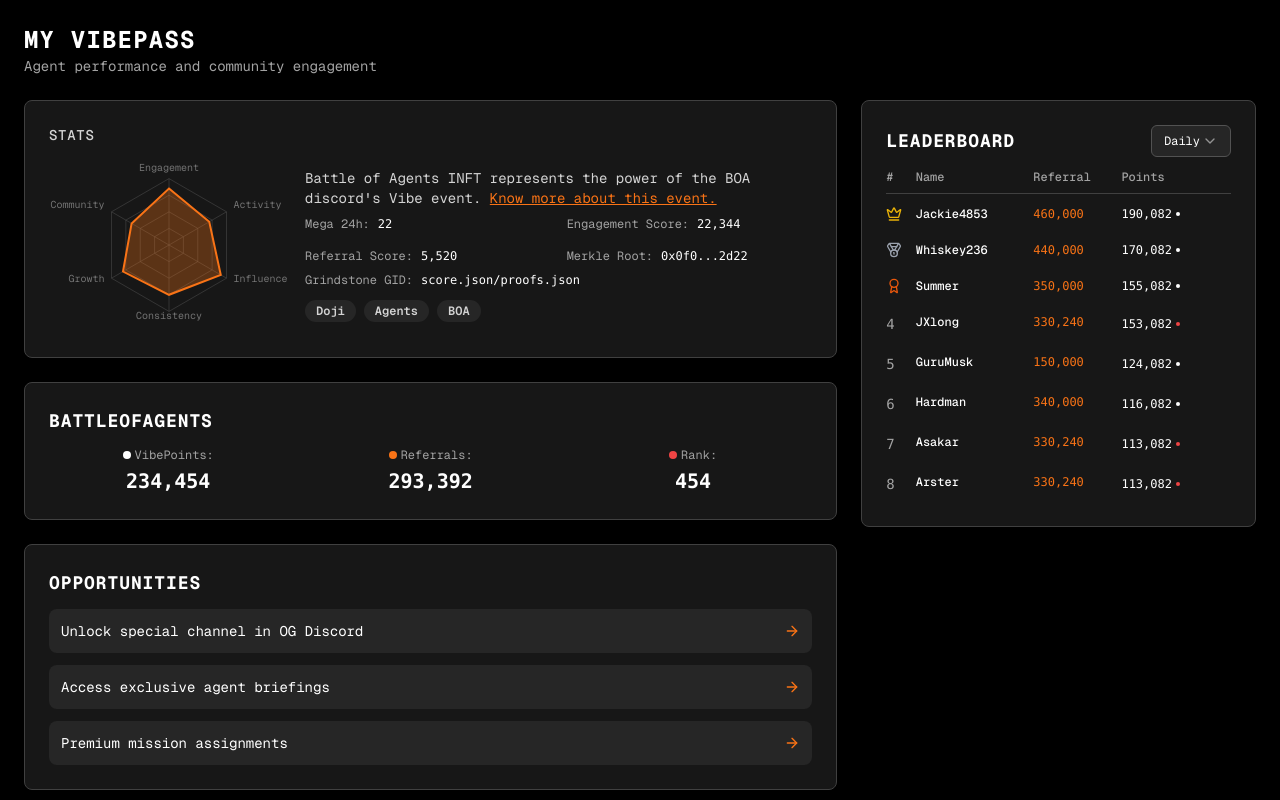
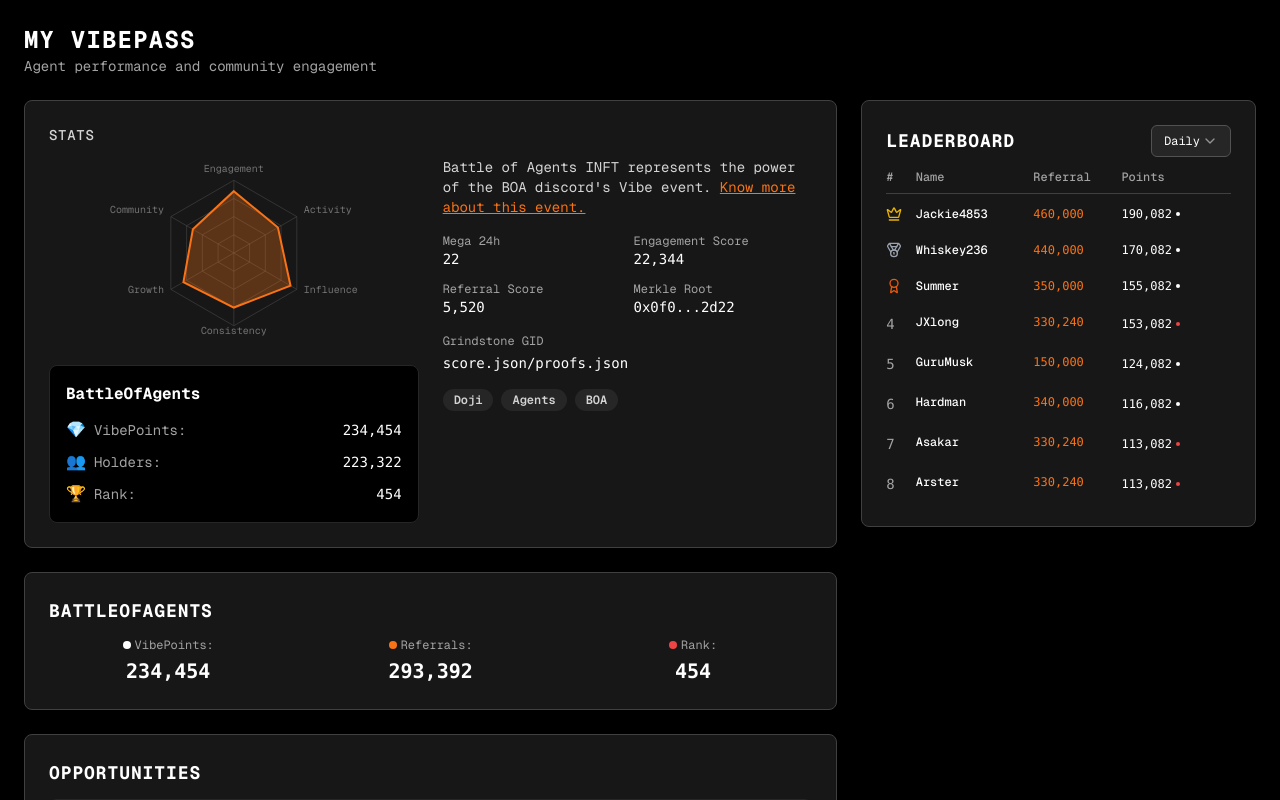
Before and after one commit to ContriXLimited/dolly-vibe-frontend, a Next.js app: page /vibepass-details in a window 1280 px wide. Shown: the top 800 px of the page. Built offline with nearby package versions, Linux system fonts and the light colour scheme.

Commit message:
add desc

```diff
--- a/app/vibepass-details/page.tsx
+++ b/app/vibepass-details/page.tsx
@@ -68,10 +68,12 @@ export default function VibePassDetailsPage() {
             <CardHeader className="pb-3">
               <CardTitle className="text-sm font-medium text-neutral-300 tracking-wider">STATS</CardTitle>
             </CardHeader>
-            <CardContent className="space-y-4">
-              <div className="flex items-center gap-4">
+            <CardContent>
+              <div className="grid grid-cols-1 lg:grid-cols-2 gap-6">
+                {/* Left Column - Radar Chart and Stats */}
+                <div className="space-y-4">
                   {/* Radar Chart */}
-                <div className="w-60 h-44 flex-shrink-0">
+                  <div className="w-full h-48">
                     <ResponsiveContainer width="100%" height="100%">
                       <RadarChart data={radarData}>
                         <PolarGrid
@@ -102,37 +104,71 @@ export default function VibePassDetailsPage() {
                     </ResponsiveContainer>
                   </div>
 
-                <div className="flex-1">
-                  <p className="text-sm text-neutral-300 mb-2">
+                  {/* BattleOfAgents Stats Card */}
+                  <div className="p-4 bg-black rounded-lg border border-neutral-800">
+                    <h3 className="text-white font-bold text-base mb-3">BattleOfAgents</h3>
+                    <div className="space-y-2">
+                      <div className="flex items-center justify-between">
+                        <div className="flex items-center gap-2">
+                          <span className="text-cyan-400">💎</span>
+                          <span className="text-neutral-400 text-sm">VibePoints:</span>
+                        </div>
+                        <span className="text-white font-mono text-sm">234,454</span>
+                      </div>
+                      <div className="flex items-center justify-between">
+                        <div className="flex items-center gap-2">
+                          <span className="text-yellow-500">👥</span>
+                          <span className="text-neutral-400 text-sm">Holders:</span>
+                        </div>
+                        <span className="text-white font-mono text-sm">223,322</span>
+                      </div>
+                      <div className="flex items-center justify-between">
+                        <div className="flex items-center gap-2">
+                          <span className="text-neutral-400">🏆</span>
+                          <span className="text-neutral-400 text-sm">Rank:</span>
+                        </div>
+                        <span className="text-white font-mono text-sm">454</span>
+                      </div>
+                    </div>
+                  </div>
+                </div>
+
+                {/* Right Column - Description and Details */}
+                <div className="space-y-4">
+                  <p className="text-sm text-neutral-300">
                     Battle of Agents INFT represents the power of the BOA discord's Vibe event.{" "}
                     <span className="text-orange-500 underline cursor-pointer">Know more about this event.</span>
                   </p>
 
-                  <div className="grid grid-cols-2 gap-4 text-xs">
+                  <div className="grid grid-cols-2 gap-3">
+                    <div className="space-y-3">
                       <div>
-                      <span className="text-neutral-400">Mega 24h:</span>
-                      <span className="text-white font-mono ml-2">22</span>
+                        <div className="text-xs text-neutral-400">Mega 24h</div>
+                        <div className="text-sm text-white font-mono">22</div>
                       </div>
                       <div>
-                      <span className="text-neutral-400">Engagement Score:</span>
-                      <span className="text-white font-mono ml-2">22,344</span>
+                        <div className="text-xs text-neutral-400">Referral Score</div>
+                        <div className="text-sm text-white font-mono">5,520</div>
+                      </div>
+                    </div>
+                    <div className="space-y-3">
+                      <div>
+                        <div className="text-xs text-neutral-400">Engagement Score</div>
+                        <div className="text-sm text-white font-mono">22,344</div>
                       </div>
                       <div>
-                      <span className="text-neutral-400">Referral Score:</span>
-                      <span className="text-white font-mono ml-2">5,520</span>
+                        <div className="text-xs text-neutral-400">Merkle Root</div>
+                        <div className="text-sm text-white font-mono">0x0f0...2d22</div>
                       </div>
-                    <div>
-                      <span className="text-neutral-400">Merkle Root:</span>
-                      <span className="text-white font-mono ml-2">0x0f0...2d22</span>
                     </div>
                   </div>
 
-                  <div className="mt-2 text-xs">
-                    <span className="text-neutral-400">Grindstone GID:</span>
-                    <span className="text-white font-mono ml-2">score.json/proofs.json</span>
+                  <div>
+                    <div className="text-xs text-neutral-400 mb-1">Grindstone GID</div>
+                    <div className="text-sm text-white font-mono">score.json/proofs.json</div>
                   </div>
 
-                  <div className="flex gap-2 mt-3">
+                  <div className="flex gap-2">
                     <Badge className="bg-neutral-800 text-neutral-300 text-xs">Doji</Badge>
                     <Badge className="bg-neutral-800 text-neutral-300 text-xs">Agents</Badge>
                     <Badge className="bg-neutral-800 text-neutral-300 text-xs">BOA</Badge>
```
Lines whose indentation alone changed are shown as unchanged.
